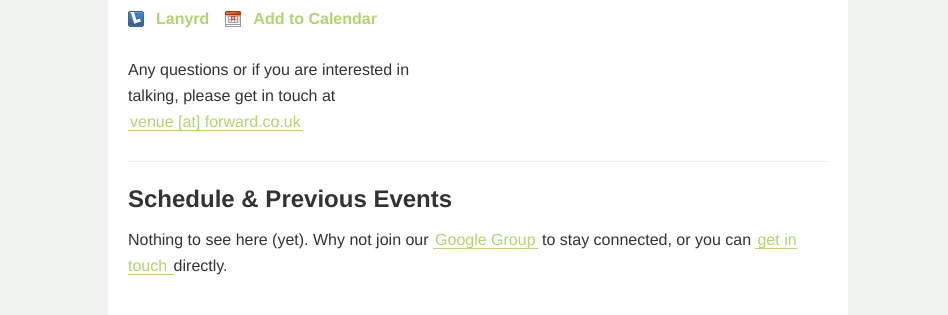
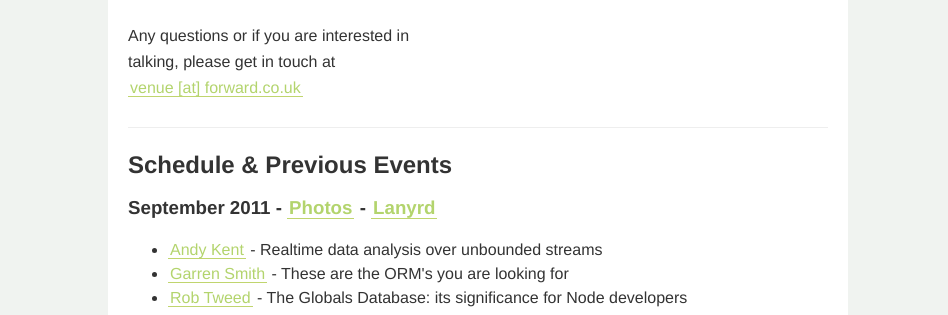
Before and after one commit to serby/lnug, a website: page views/lnug.html in a window 1280 px wide. Shown: the part 584-899 px from the top of the page, without its empty margins (162-1110 px from the left). Drawn offline with Linux system fonts and the light colour scheme; some packages are replaced by stand-ins of ours; a script that the page names is missing.

Commit message:
Added previous month links

```diff
--- a/views/lnug.html
+++ b/views/lnug.html
@@ -86,12 +86,12 @@
               <em>Registration will be open soon</em>
               <!-- <a href='http://lnugseptember11.eventbrite.com/'>Register @ Eventbrite</a> -->
             </li>
-            <li class='lanyrd'>
+            <!-- <li class='lanyrd'>
               <a href='http://lanyrd.com/2011/lnug-september'>Lanyrd</a>
             </li>
             <li class='addcal'>
               <a href='http://lanyrd.com/2011/lnug-september/save-to-calendar/'>Add to Calendar</a>
-            </li>
+            </li> -->
           </ul>
           <div class='clear'></div>
           <p>
@@ -175,8 +175,15 @@
         </div>
         <div class='row clear'>
           <h2>Schedule & Previous Events</h2>
+          <h3>September 2011 - <a href='http://www.flickr.com/photos/forwardtechnology/sets/72157627778958764/'>Photos</a> - <a href='http://lanyrd.com/2011/lnug-september/'>Lanyrd</a></h3>
+          <ul>
+            <li><a href='http://twitter.com/andykent'>Andy Kent</a> -  Realtime data analysis over unbounded streams</li>
+            <li><a href='http://twitter.com/GarrenSmith'>Garren Smith</a> - These are the ORM's you are looking for</li>
+            <li><a href='http://twitter.com/rtweed'>Rob Tweed</a> - The Globals Database: its significance for Node developers</li>
+          </ul>
+
           <p>
-            Nothing to see here (yet). Why not join our
+            Why not join our
             <a href='https://groups.google.com/group/lnug'>Google Group</a>
             to stay connected, or you can
             <a href='mailto:venue@forward.co.uk?subject=LNUG'>
```
